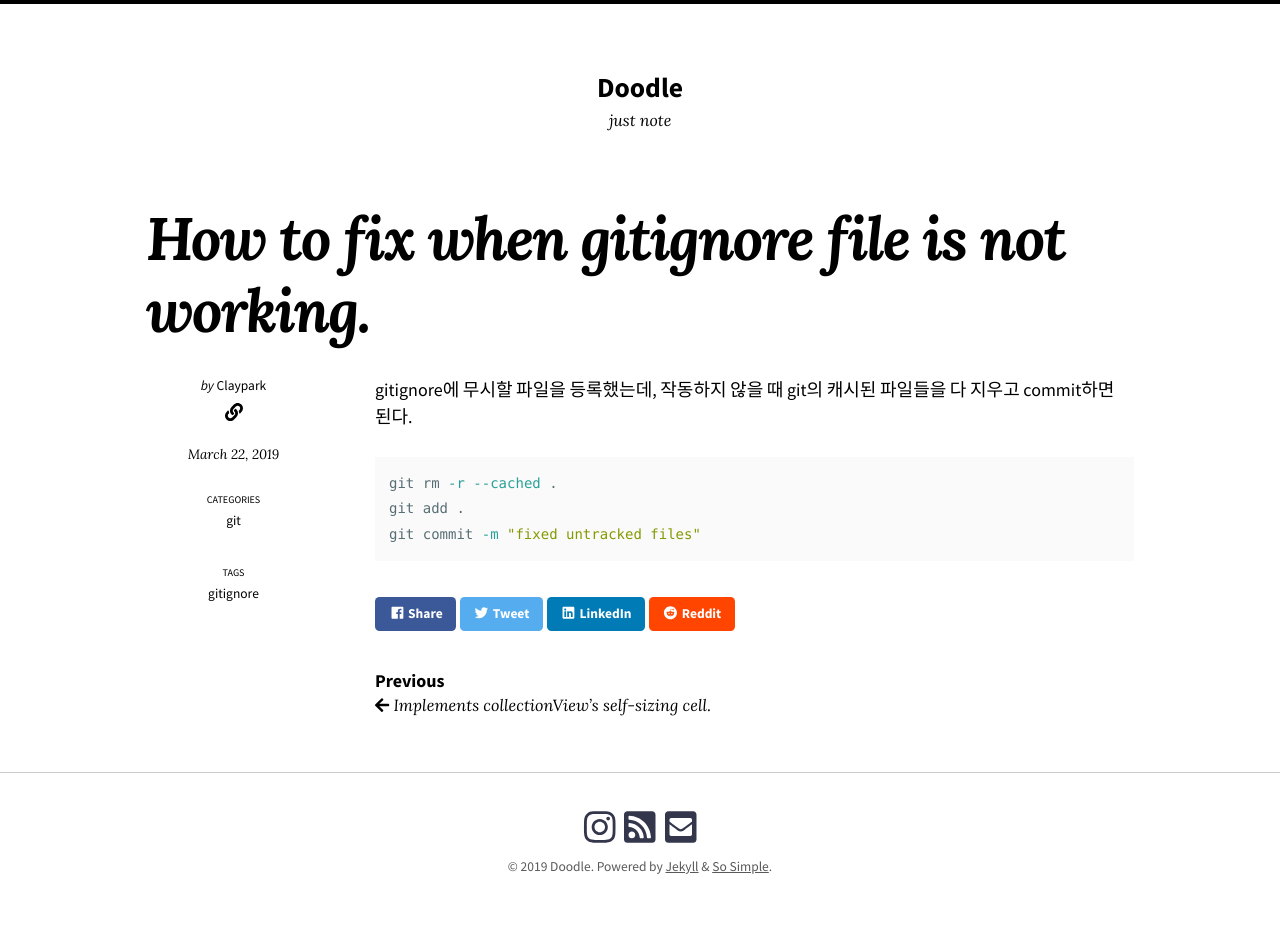
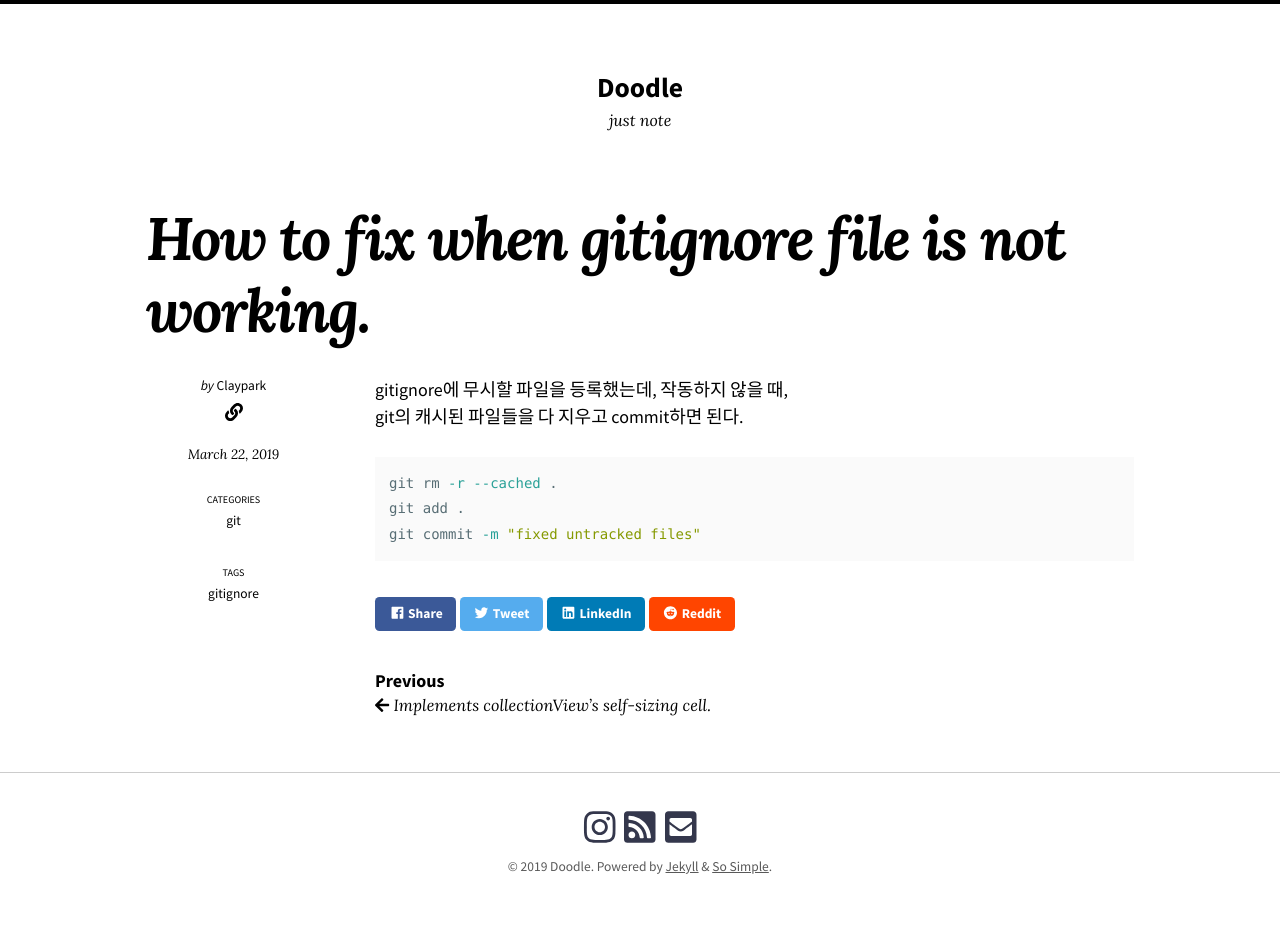
Before and after one commit to Claypark/claypark.github.io, a Jekyll site: the page built from _posts/2019-03-22-fixing_gitignore.md, in a window 1280 px wide. Built offline with Jekyll 4.4.1, drawn with Linux system fonts in a browser that asks for light colours; nearby versions of some CDN libraries; comment, search, counter and statistics services are not loaded.

````diff
--- a/_posts/2019-03-22-fixing_gitignore.md
+++ b/_posts/2019-03-22-fixing_gitignore.md
@@ -6,7 +6,7 @@ tags:
 - gitignore
 ---
 
-gitignore에 무시할 파일을 등록했는데, 작동하지 않을 때
+gitignore에 무시할 파일을 등록했는데, 작동하지 않을 때,\
 git의 캐시된 파일들을 다 지우고 commit하면 된다.
 
 ```bash
````
